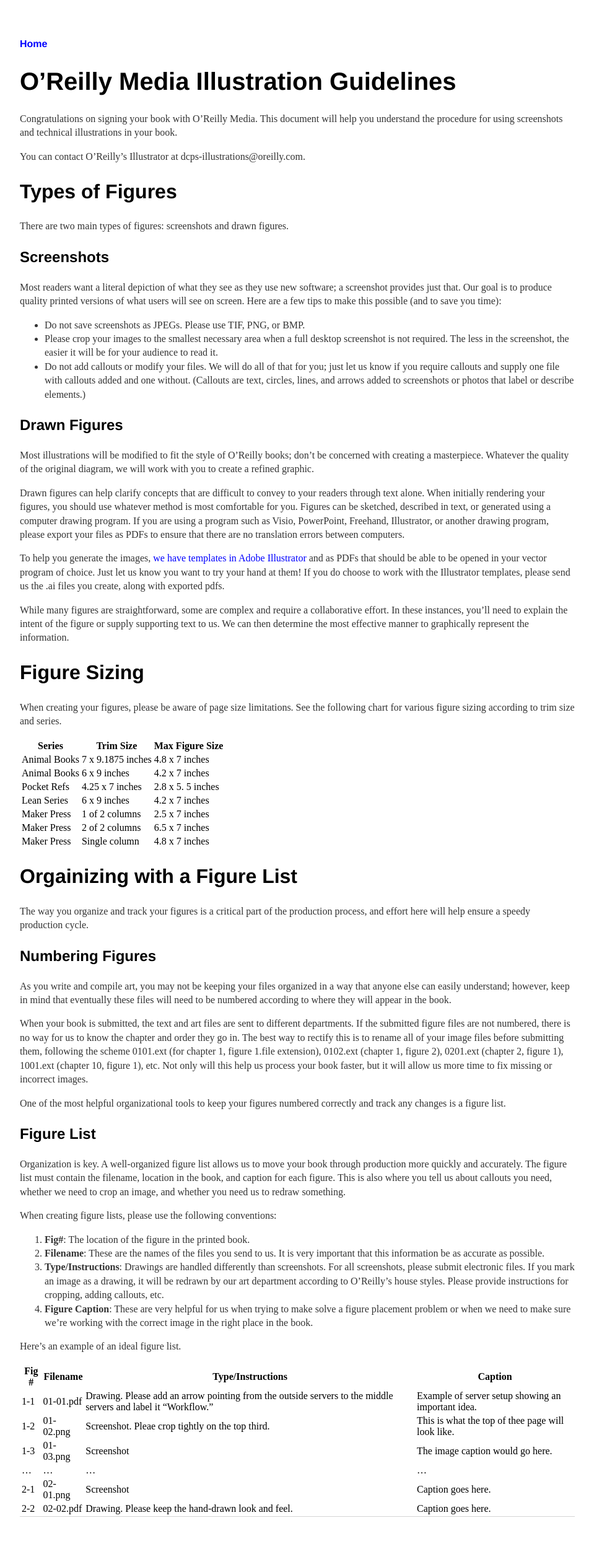
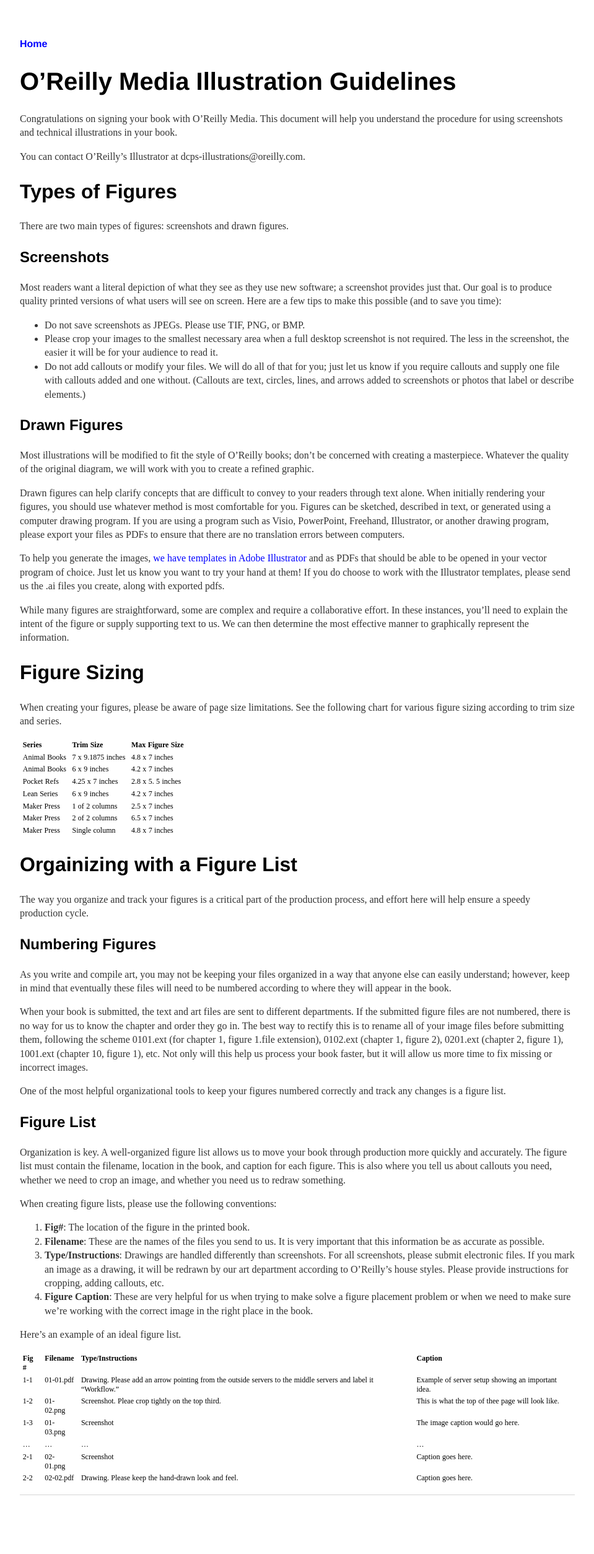
Before and after one commit to oreillymedia/production-resources, a Jekyll site: the page built from illustrations/index.md, in a window 1280 px wide. Shown: the whole page at 62% size, without its empty margins (160-1119 px from the left). Built offline with Jekyll 4.4.1, drawn with Linux system fonts in a browser that asks for light colours; after the commit the page ends 2473 px from its top, so only the background shows below that.

Commit message:
Update main.css

```diff
--- a/css/main.css
+++ b/css/main.css
@@ -60,3 +60,41 @@ ul.posts {
 ul.posts li {
     list-style: none;
 }
+
+/* Tables */
+
+table {
+  margin: 12.5pt 0;
+  border-collapse: collapse;
+  max-width: 100%;
+  hyphens: none;
+}
+
+table caption {
+  font-style: italic;
+  margin-bottom: 4pt;
+  display: table-caption;
+  text-align: left;
+  }
+
+
+td, th {
+  padding: 0.2em 0.4em 0.2em 0.4em;
+  font-size: 9pt;
+  vertical-align: top;
+  text-align: left;
+  word-spacing: 0.3pt;
+}
+
+thead tr th {
+  font-weight: 600;
+  color: cmyk(0%,0%,0%,0%);
+  background-color: cmyk(0%,0%,0%,100%);
+}
+
+/*lists within tables*/
+table ul li,
+table ol li{
+ font-size: 9pt;
+ margin: 0 0 0 8pt;
+}
```
